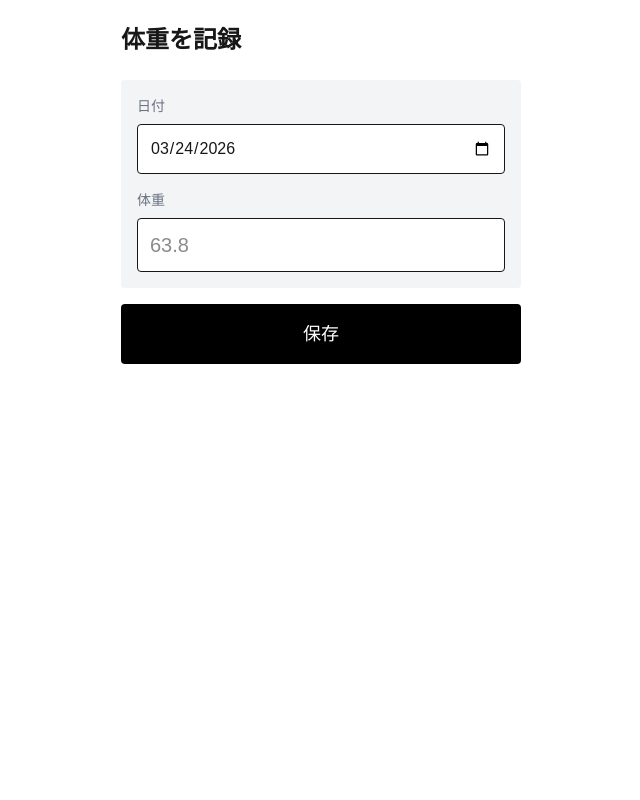
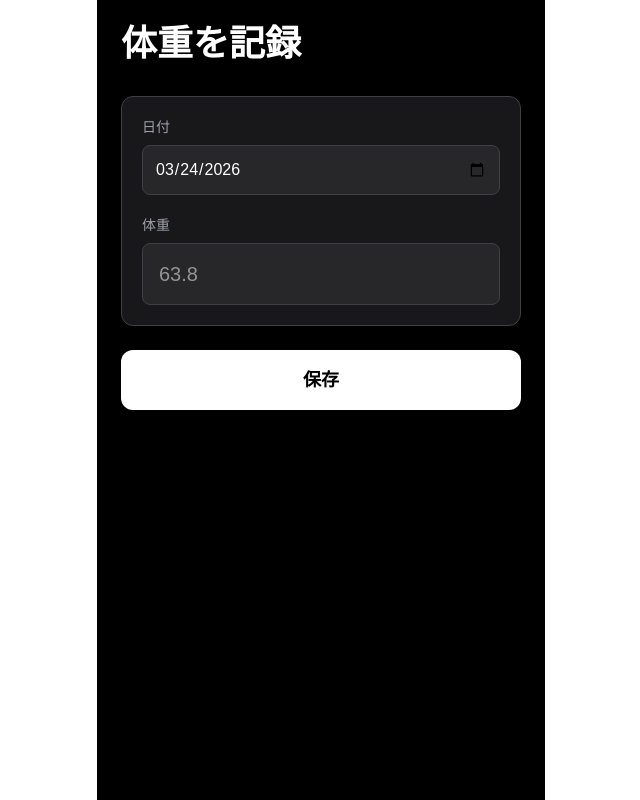
Before and after one commit to ypghp2zbvr-commits/BulkLog, a Next.js app: page /weight in a window 1280 px wide. Shown: the whole page, without its empty margins (319-959 px from the left). Built offline with nearby package versions, Linux system fonts and the light colour scheme.

Commit message:
Unify dark mode design across all pages

```diff
--- a/app/history/page.tsx
+++ b/app/history/page.tsx
@@ -12,20 +12,22 @@ export default function HistoryPage() {
   }, [])
 
   return (
-    <main className="p-6 max-w-md mx-auto">
-      <h1 className="text-2xl font-bold mb-6">体重履歴</h1>
+    <main className="min-h-screen bg-black text-white p-6 max-w-md mx-auto">
+      <h1 className="text-4xl font-bold mb-8">体重履歴</h1>
 
       {weights.length === 0 ? (
-        <p className="text-gray-500">まだ記録がありません</p>
+        <p className="text-zinc-400">まだ記録がありません</p>
       ) : (
         <div data-testid="history-list" className="space-y-3">
           {weights.map((item) => (
             <div
               key={item.date}
-              className="bg-gray-100 p-4 rounded flex justify-between"
+              className="bg-zinc-900 border border-zinc-700 p-5 rounded-xl flex justify-between items-center"
             >
-              <span>{item.date}</span>
-              <span className="font-semibold">{item.weight} kg</span>
+              <span className="text-zinc-300">{item.date}</span>
+              <span className="text-white font-semibold text-lg">
+                {item.weight} kg
+              </span>
             </div>
           ))}
         </div>
--- a/app/weight/page.tsx
+++ b/app/weight/page.tsx
@@ -29,19 +29,19 @@ export default function WeightPage() {
   }
 
   return (
-    <main className="p-6 max-w-md mx-auto">
-      <h1 className="text-2xl font-bold mb-6">体重を記録</h1>
+    <main className="min-h-screen bg-black text-white p-6 max-w-md mx-auto">
+      <h1 className="text-4xl font-bold mb-8">体重を記録</h1>
 
-      <div className="bg-gray-100 p-4 rounded mb-4">
-        <p className="text-sm text-gray-500 mb-2">日付</p>
+      <div className="bg-zinc-900 border border-zinc-700 p-5 rounded-xl mb-6">
+        <p className="text-sm text-zinc-400 mb-2">日付</p>
         <input
           type="date"
           value={date}
           onChange={(e) => setDate(e.target.value)}
-          className="w-full border rounded p-3 bg-white mb-4"
+          className="w-full rounded-lg p-3 bg-zinc-800 text-white border border-zinc-700 mb-5"
         />
 
-        <p className="text-sm text-gray-500 mb-2">体重</p>
+        <p className="text-sm text-zinc-400 mb-2">体重</p>
         <input
           type="number"
           step="0.1"
@@ -49,13 +49,13 @@ export default function WeightPage() {
           placeholder="63.8"
           value={weight}
           onChange={(e) => setWeight(e.target.value)}
-          className="w-full border rounded p-3 text-xl bg-white"
+          className="w-full rounded-lg p-4 text-xl bg-zinc-800 text-white border border-zinc-700"
         />
       </div>
 
       <button
         onClick={handleSave}
-        className="w-full bg-black text-white p-4 rounded text-lg"
+        className="w-full bg-white text-black p-4 rounded-xl text-lg font-semibold"
       >
         保存
       </button>
```
